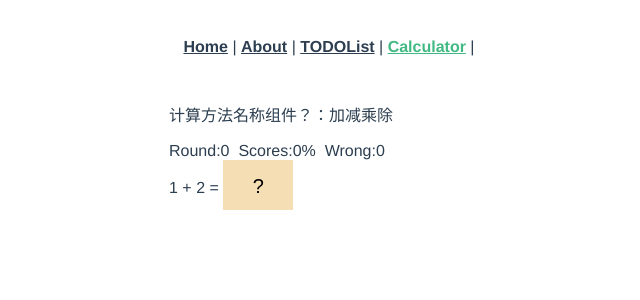
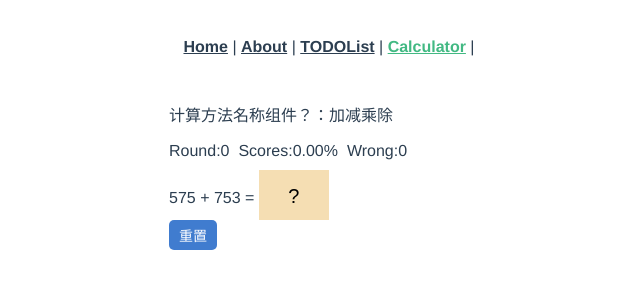
Before and after one commit to havefan-cccoder/vue-cli-pro, a Vue app: page /calculator in a window 1280 px wide. Shown: the top 300 px of the page, without its empty margins (311-951 px from the left). Built offline with nearby package versions, Linux system fonts and the light colour scheme.

Commit message:
重置按钮

```diff
--- a/src/views/calculator.vue
+++ b/src/views/calculator.vue
@@ -1,8 +1,8 @@
 <template>
     <div class="outerbox">
         <p>计算方法名称组件？：加减乘除</p>
-        <div>
-            Round:{{rounds}}&nbsp;&nbsp;Scores:{{scores}}%&nbsp;&nbsp;Wrong:{{wrongs}}
+        <div class="countbox">
+            Round:{{rounds}}&nbsp;&nbsp;Scores:{{scores | getPercent}}%&nbsp;&nbsp;Wrong:{{wrongs}}
         </div>
         <label >{{num1}}</label>
         +
@@ -12,6 +12,8 @@
         <button v-if="tureanswer" class="reusltbox">{{sumvvalue}}</button>
         <button v-if="tureanswer" class="rightanswer"  @click="chooseResult('y')">√</button>
         <button v-if="tureanswer" class="wronganswer"  @click="chooseResult('n')">×</button>
+        <br>
+        <button class="resetbtn" @click="resetData()">重置</button>
     </div>
 </template>
 
@@ -22,15 +24,16 @@ export default {
         return {
             scores:0,
             rounds:0,
-            num1: 1,
-            num2: 2,
+            num1: Math.floor(Math.random()*1000),
+            num2: Math.floor(Math.random()*1000),
             tureanswer: false,
             wrongs: 0,
             sumvvalue: 0
         }
     },
     // mounted () {
-
+    //     this.num1 = Math.floor(Math.random()*1000);
+    //     this.num2 = Math.floor(Math.random()*1000);
     // },
     computed: {
         sumval: function() {
@@ -48,8 +51,8 @@ export default {
             }else{
                 this.scores = (this.rounds - this.wrongs)/this.rounds*100;
             }
-            var NUM = new Number(this.scores);
-            this.scores = NUM.toFixed(2);
+            // var NUM = new Number(this.scores);
+            // this.scores = NUM.toFixed(2);
             //必须先计算分数再随机生成要计算的数，不然computed会被更改
             this.num1 = Math.floor(Math.random()*1000);
             this.num2 = Math.floor(Math.random()*1000);
@@ -62,17 +65,30 @@ export default {
             }else{
                 this.sumvvalue = Math.floor(Math.random()*1000);
             }
+        },
+        resetData() {
+            this.scores = 0;
+            this.rounds = 0;
+            this.num1 =  Math.floor(Math.random()*1000);
+            this.num2 =  Math.floor(Math.random()*1000);
+            this.tureanswer =  false;
+            this.wrongs =  0;
+            this.sumvvalue =  0;
         }
     },
     filters: {
-        getPercent(oval, nval) {
-
+        getPercent(oval) { // 分数取两位小数
+            var NUM = new Number(oval);
+            return NUM.toFixed(2)
         }
     }
 }
 </script>
 
 <style scoped>
+.countbox{
+    margin-bottom: 10px;
+}
 .outerbox{
     width: 320px;
     margin: 0 auto;
@@ -115,4 +131,11 @@ button{
     background: #ddd;
     cursor: inherit;
 }
+.resetbtn{
+    padding: 5px 10px;
+    background: #407ccf;
+    color: #fff;
+    border-radius: 5px;
+    font-size: 14px;
+}
 </style>
```
